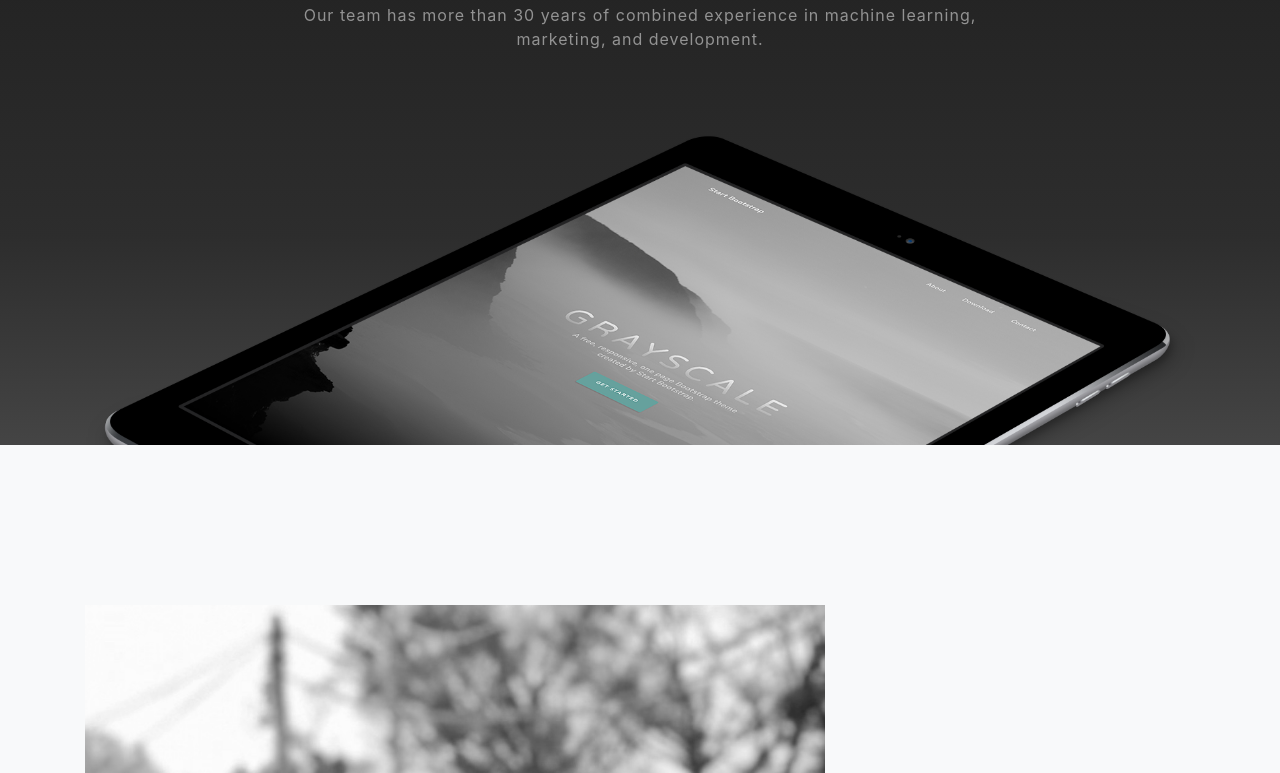
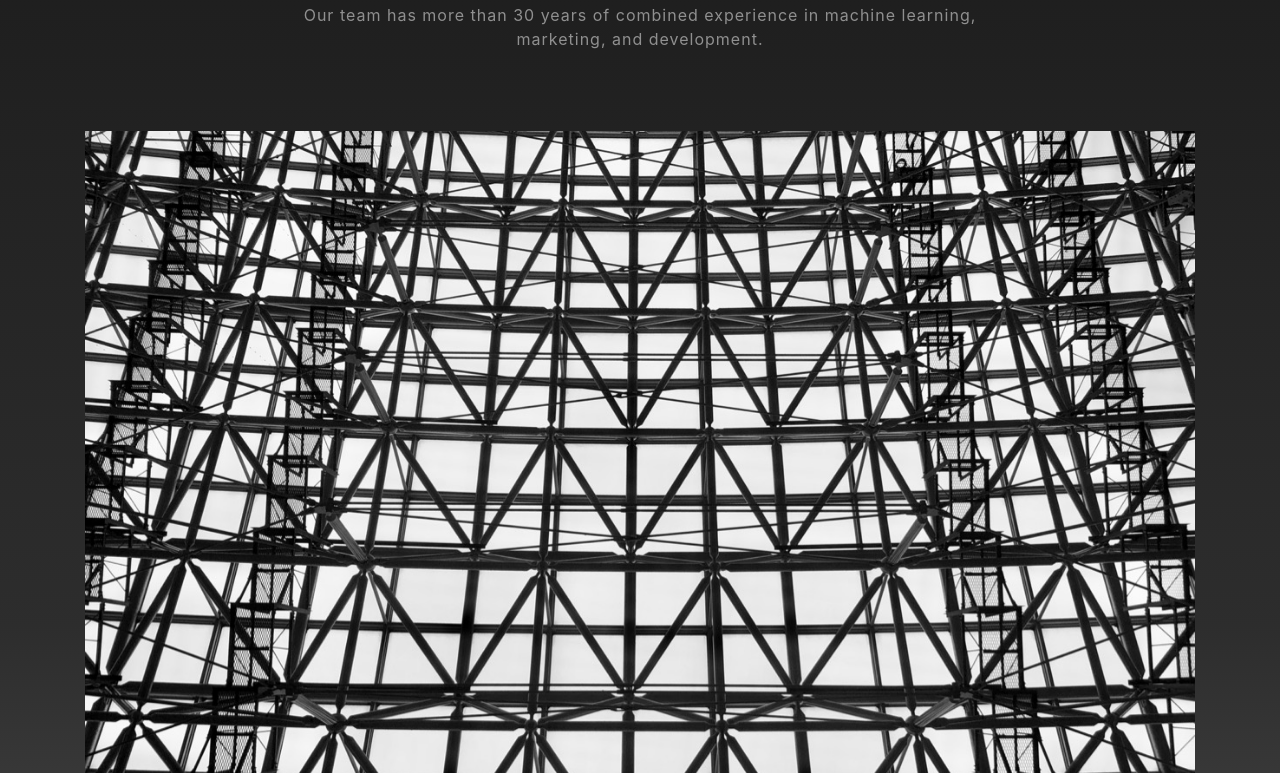
Before and after one commit to converge-ai/welcome, a website with bundled scripts: page index.html in a window 1280 px wide. Shown: the part 1195-1968 px from the top of the page. Built offline with nearby package versions, Linux system fonts and the light colour scheme.

Commit message:
updated the about image

```diff
--- a/index.html
+++ b/index.html
@@ -72,7 +72,7 @@
               Our team has more than 30 years of combined experience in machine learning, marketing, and development. </p>
         </div>
       </div>
-      <img src="img/ipad.png" class="img-fluid" alt="">
+      <img src="img/about.jpg" class="img-fluid" alt="">
     </div>
   </section>
 
```
Also changed, not shown: img/about.jpg (added).
